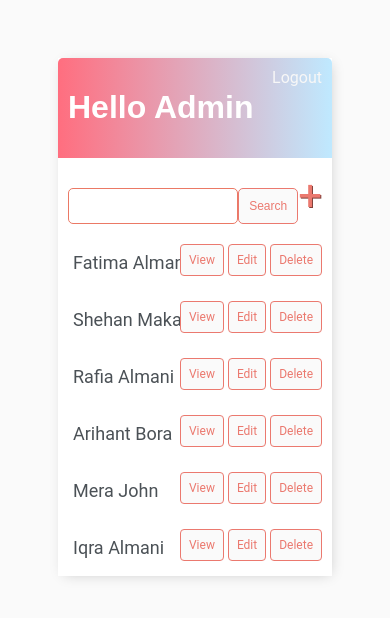
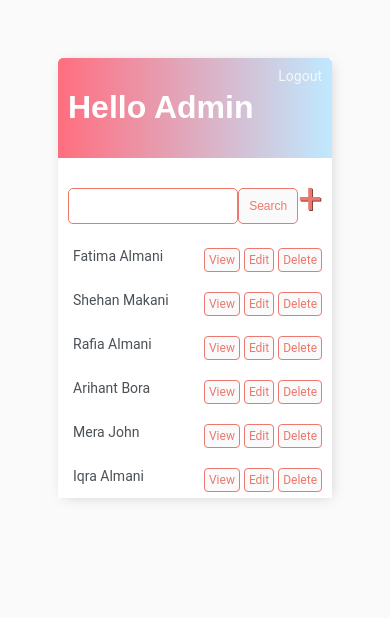
Before and after one commit to ialmani/Addressbook, a Django app: page / in a window 390 px wide. Shown: the top 618 px of the page. Run offline with Django 3.2, Linux system fonts and the light colour scheme; a user stored in the database is signed in; data comes from the database, SQL or seed files in the repository; both versions use the stored data as it was after the commit.

Commit message:
new changes

```diff
--- a/base/templates/base/contact_list.html
+++ b/base/templates/base/contact_list.html
@@ -3,7 +3,7 @@
 {% block content%}
 
 <div class="header-bar">
-    <div>
+    <div class="header-username">
         <h1>Hello {{request.user|title}}</h1>
     </div>
 
@@ -19,13 +19,13 @@
         <input class = "search-bar" type="text" name = "search" value="{{search_input}}">
         <input class="all-buttons" type="submit" value = "Search">
     </form>
-    <a id = "add-link" href = "{% url 'contact-create'%} ">&#x2b</a>
+    <a style="margin-top: 5px;" id = "add-link" href = "{% url 'contact-create'%} ">&#x2b</a>
 </div>
 
 <div class="contact-items-wrapper">
     {% for contact in contacts %}
     <div class="contact-wrapper">
-        <div> <p> {{contact.firstname}} {{contact.lastname}}</p></div>
+        <div class="contact-info"> <p> {{contact.firstname}} {{contact.lastname}}</p></div>
 
         <div class="contact-action-buttons">
             <a class="all-buttons" href  = "{% url 'contact' contact.id %}">View</a>
--- a/base/templates/base/main.html
+++ b/base/templates/base/main.html
@@ -47,11 +47,11 @@
                 font-style: italic;
                 font-weight: normal;
             }
-            .contact-wrapper {
+            div.contact-wrapper {
                 display: flex;
                 flex-wrap: wrap;
             }
-            .contact-wrapper p {
+            .contact-info {
                 margin-left: 15px;
                 font-size: 18px;
             }
@@ -66,11 +66,12 @@
                 border-radius: 4px;
                 padding: 8px;
             }
+
             #search-add-wrapper {
                 display: flex;
                 justify-content: space-between;
                 align-items: center;
-                padding: 10px;
+                padding:10px;
             }
             #search-add-wrapper form {
                 margin-top: 20px;
@@ -125,6 +126,73 @@
              margin-bottom: 10px;
              font-family: 'Montserrat', sans-serif;
             }
+            @media screen and (max-width: 425px) {
+                .contact-info {
+                    width: 100px;
+                    font-size: 14px;
+                }
+                .contact-action-buttons a{
+                    padding: 4px;
+                }
+                .header-username {
+                    font-size: 16px;
+                }
+                .header-bar a {
+                    font-size: 14px;
+                }
+            }
+            @media screen and (max-width: 375px) {
+                .header-username {
+                    font-size: 14px;
+                }
+                #search-add-wrapper  {
+                    padding: 5px;
+                }
+                .contact-action-buttons {
+                    margin-right: 2px;
+                }
+                .contact-info {
+                    margin-left: 2px;
+                    padding: 7px;
+                }
+                #add-link {
+                    font-size: 30px;
+                    margin-left: 4px;
+                    margin-right: 2px;
+
+                 }
+            }
+            @media screen and (max-width: 350px) {
+                .container {
+                    padding-bottom: 20px;
+                }
+                .contact-wrapper {
+                      align-items: center;
+                    justify-content: center;
+                    position: relative;
+                }
+                 .contact-action-buttons {
+                    margin-top: 50px;
+                    align-content: center;
+                    margin-right: 45px;
+
+                }
+                div#search-add-wrapper {
+                    padding: 0;
+
+                }
+                 #search-add-wrapper a {
+                    margin-top: 20px;
+                 }
+                 input.search-bar {
+                 padding: 0px;
+                 margin-left: 2px;
+                }
+                input.all-buttons {
+                    padding: 4px;
+                }
+
+            }
         </style>
 
     </head>
```
Also changed, not shown: db.sqlite3.
